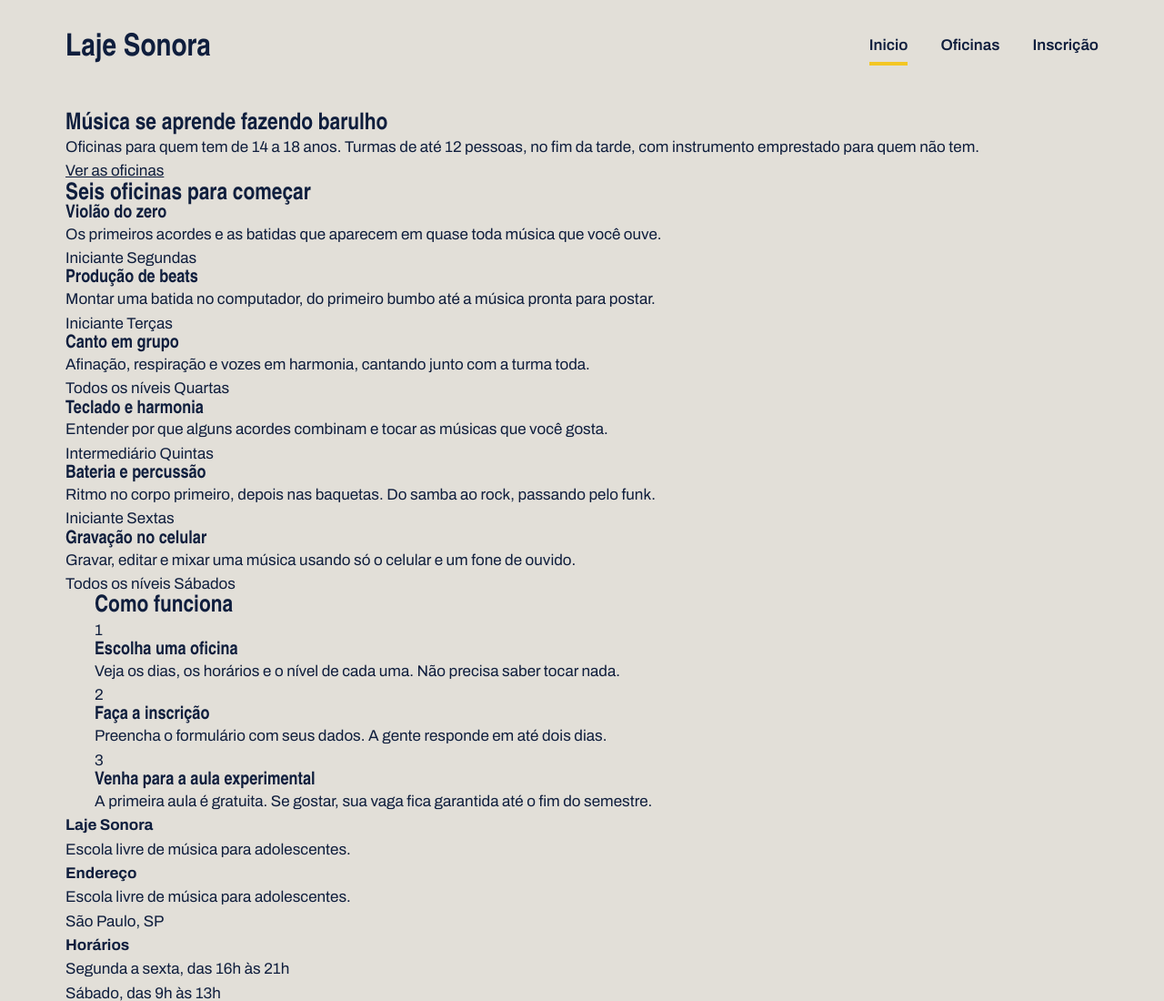
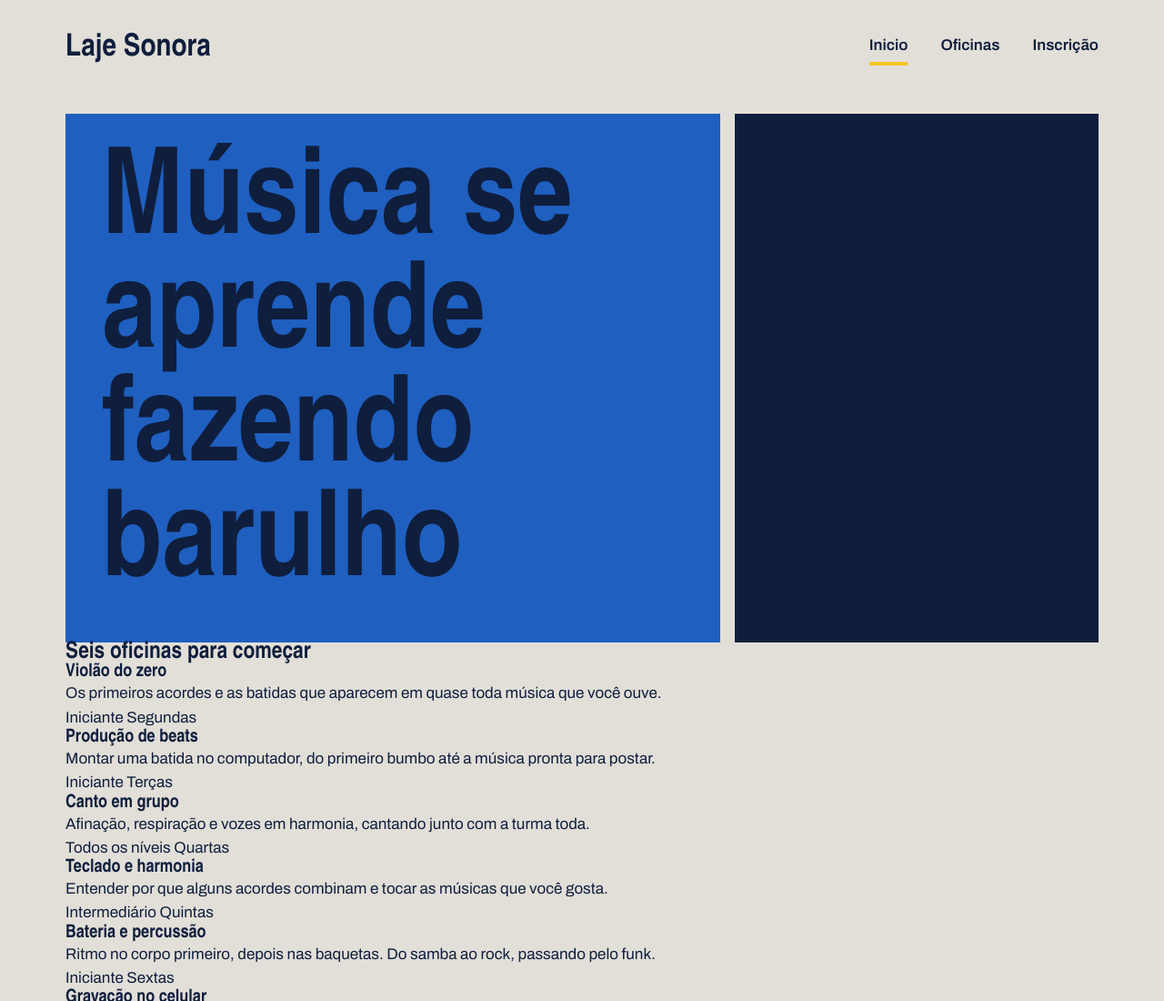
Before and after one commit to pedrao8/lajesonora, a plain HTML site: page index.html in a window 1280 px wide. Shown: the top 1100 px of the page at 91% size. Drawn offline with Linux system fonts and the light colour scheme; a web font is replaced by a local one.

Commit message:
cartazes no topo

```diff
--- a/index.css
+++ b/index.css
@@ -76,4 +76,53 @@ h1, h2, h3 {
 
 .cartazes{
     margin-top: 16px;
+    display: flex;
+    gap:16px;
 }
+
+.cartaz{
+    padding: 40px;
+}
+
+.cartaz-principal{
+    background-color: var(--caixa-dagua);
+    text-decoration-color: var(--branco);
+    flex: 2;
+}
+
+.cartaz-principal h1{
+    font-size: 132px;
+    max-width: 9ch;
+}
+
+.cartaz-lateral{
+    background-color: var(--tinta);
+    flex: 1;
+    display: flex;
+    flex-direction: column;
+    justify-content: space-between;
+    gap: 32px;
+    align-items: flex-start;
+}
+
+.cartaz-lateral p{
+    font-size: 22px;
+    font-weight: 600;
+    line-height: 1.3;
+}
+
+.botao{
+    background-color: var(--tinta);
+    font-weight: 700;
+    text-decoration: none;
+    padding-top: 16px;
+    padding-bottom: 16px;
+    padding-inline: 28px;
+    border: none;
+    font: 17px var(--fonte-texto);
+    cursor: pointer;
+}
+
+.botao:hover{
+    background-color: var(--caixa-dagua);
+}
```
